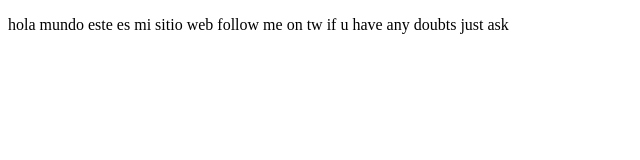
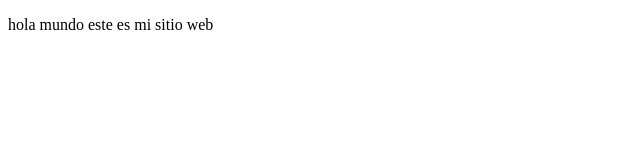
Before and after one commit to Diavanera14/proyectoDemo, a plain HTML site: page index.html in a window 1280 px wide. Shown: the whole page, without its empty margins (0-640 px from the left). Drawn offline with Linux system fonts and the light colour scheme.

Commit message:
cambios agregados

```diff
--- a/index.html
+++ b/index.html
@@ -8,7 +8,7 @@
 </head>
 <body>
     <p>
-        hola mundo este es mi sitio web follow me on tw if u have any doubts just ask
+        hola mundo este es mi sitio web
     </p>
 </body>
 </html>
```
